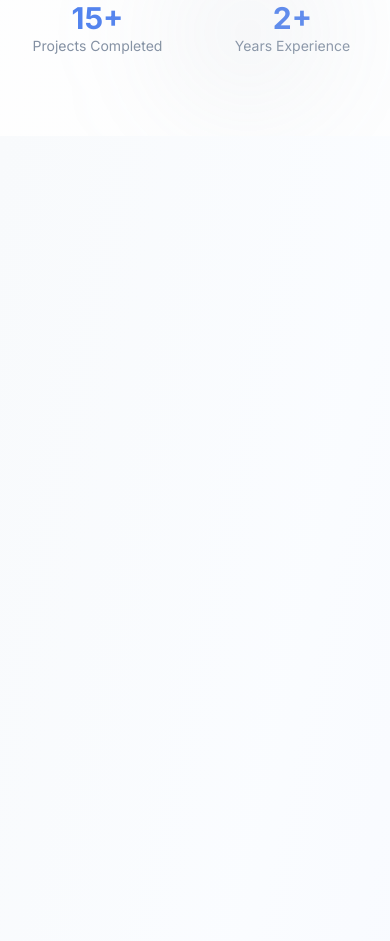
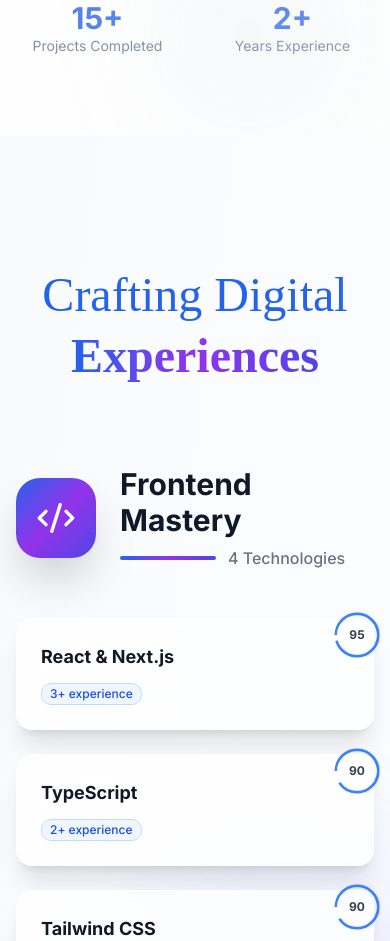
Before and after one commit to Sachit0-0/portfolio-v3, a Next.js app: page / in a window 390 px wide. Shown: the part 2260-3201 px from the top of the page. Built offline with nearby package versions, Linux system fonts and the light colour scheme.

Commit message:
another one

```diff
--- a/components/skills-expertise.tsx
+++ b/components/skills-expertise.tsx
@@ -5,7 +5,6 @@ import { Badge } from "@/components/ui/badge"
 import { Code2, Database, ArrowRight } from "lucide-react"
 import { useRef, memo, useMemo } from "react"
 import dynamic from "next/dynamic"
-import { useIsMobile } from "@/lib/useIsMobile"
 
 const TechShowcase = dynamic(() => import("./tech-showcase"), { ssr: false })
 
@@ -34,38 +33,27 @@ const skillsData = Object.freeze([
   },
 ])
 
-const FloatingSkillBadge = memo(({ skill, index, categoryIndex, isMobile }: any) => {
+const FloatingSkillBadge = memo(({ skill, index, categoryIndex }: any) => {
   const ref = useRef(null)
   const isInView = useInView(ref, { once: true })
 
   return (
     <motion.div
       ref={ref}
-			initial={isMobile ? false : { opacity: 0, scale: 0.95, rotate: -6 }}
-			animate={isInView && !isMobile ? { opacity: 1, scale: 1, rotate: 0 } : {}}
-			transition={
-				isMobile
-					? {}
-					: {
+      initial={{ opacity: 0, scale: 0.95, rotate: -6 }}
+      animate={isInView ? { opacity: 1, scale: 1, rotate: 0 } : {}}
+      transition={{
         duration: 0.5,
         delay: categoryIndex * 0.15 + index * 0.07,
         type: "spring",
         stiffness: 180,
         damping: 18,
-					  }
-			}
-			whileHover={isMobile ? {} : { scale: 1.04, y: -4 }}
+      }}
+      whileHover={{ scale: 1.04, y: -4 }}
       className="group cursor-pointer"
     >
-			<div
-				className={`relative p-6 rounded-2xl border ${
-					isMobile
-						? "bg-white dark:bg-gray-900 shadow"
-						: "bg-white/80 dark:bg-gray-900/80 backdrop-blur-xl shadow-xl hover:shadow-2xl"
-				} border-white/20 dark:border-gray-700/30 transition-all duration-400`}
-			>
+      <div className="relative p-6 rounded-2xl border bg-white/80 dark:bg-gray-900/80 backdrop-blur-xl shadow-xl hover:shadow-2xl border-white/20 dark:border-gray-700/30 transition-all duration-400">
         {/* Skill level arc */}
-				{!isMobile && (
         <div className="absolute -top-2 -right-2">
           <div className="relative w-12 h-12">
             <svg className="w-12 h-12 transform -rotate-90" viewBox="0 0 36 36">
@@ -83,7 +71,6 @@ const FloatingSkillBadge = memo(({ skill, index, categoryIndex, isMobile }: any)
             </div>
           </div>
         </div>
-				)}
 
         <div className="space-y-3">
           <h4 className="font-bold text-lg text-gray-900 dark:text-white group-hover:text-blue-600 dark:group-hover:text-blue-400 transition-colors">
@@ -100,9 +87,7 @@ const FloatingSkillBadge = memo(({ skill, index, categoryIndex, isMobile }: any)
         </div>
 
         {/* Hover effect */}
-				{!isMobile && (
         <div className="absolute inset-0 rounded-2xl bg-gradient-to-br from-blue-500/5 to-purple-500/5 opacity-0 group-hover:opacity-100 transition-opacity duration-400" />
-				)}
       </div>
     </motion.div>
   )
@@ -111,7 +96,6 @@ const FloatingSkillBadge = memo(({ skill, index, categoryIndex, isMobile }: any)
 FloatingSkillBadge.displayName = "FloatingSkillBadge"
 
 export function SkillsExpertise() {
-	const isMobile = useIsMobile()
   const containerRef = useRef(null)
   const isInView = useInView(containerRef, { once: true, margin: "-100px" })
 
@@ -120,8 +104,8 @@ export function SkillsExpertise() {
     offset: ["start end", "end start"],
   })
 
-	const y = useTransform(scrollYProgress, [0, 1], isMobile ? [0, 0] : [0, -40])
-	const opacity = useTransform(scrollYProgress, [0, 0.2, 0.8, 1], isMobile ? [1, 1, 1, 1] : [0, 1, 1, 0])
+  const y = useTransform(scrollYProgress, [0, 1], [0, -40])
+  const opacity = useTransform(scrollYProgress, [0, 0.2, 0.8, 1], [0, 1, 1, 0])
 
   const categories = useMemo(() => skillsData, [])
 
@@ -131,7 +115,6 @@ export function SkillsExpertise() {
       <div className="absolute inset-0 bg-gradient-to-br from-slate-50 via-blue-50/30 to-indigo-50/50 dark:from-gray-950 dark:via-blue-950/30 dark:to-indigo-950/50" />
 
       {/* Animated orbs */}
-			{!isMobile && (
       <motion.div style={{ y }} className="absolute inset-0 overflow-hidden pointer-events-none">
         <div className="absolute top-1/4 left-1/4 w-96 h-96 bg-gradient-to-r from-blue-400/20 to-purple-400/20 rounded-full blur-3xl animate-pulse" />
         <div
@@ -139,26 +122,22 @@ export function SkillsExpertise() {
           style={{ animationDelay: "1s" }}
         />
       </motion.div>
-			)}
 
       <motion.div style={{ opacity }} className="container mx-auto px-4 relative z-10">
         {/* Header */}
         <motion.div
-					initial={isMobile ? false : { opacity: 0, y: 40 }}
-					animate={isInView && !isMobile ? { opacity: 1, y: 0 } : {}}
+          initial={{ opacity: 0, y: 40 }}
+          animate={isInView ? { opacity: 1, y: 0 } : {}}
           transition={{ duration: 0.7, ease: "easeOut" }}
           className="text-center mb-20"
         >
           <h2 className="text-5xl md:text-6xl lg:text-7xl font-bold mb-6 leading-tight">
-						<span className="bg-gradient-to-r caveat-text text-primary">
-							Crafting Digital
-						</span>
+            <span className="bg-gradient-to-r caveat-text text-primary">Crafting Digital</span>
             <br />
             <span className="bg-gradient-to-r from-blue-600 via-purple-600 to-indigo-600 bg-clip-text text-transparent caveat-bold">
               Experiences
             </span>
           </h2>
-
         </motion.div>
 
         {/* Skills list */}
@@ -166,8 +145,8 @@ export function SkillsExpertise() {
           {categories.map((category, categoryIndex) => (
             <motion.div
               key={category.category}
-							initial={isMobile ? false : { opacity: 0, y: 80 }}
-							animate={isInView && !isMobile ? { opacity: 1, y: 0 } : {}}
+              initial={{ opacity: 0, y: 80 }}
+              animate={isInView ? { opacity: 1, y: 0 } : {}}
               transition={{
                 duration: 0.7,
                 delay: categoryIndex * 0.22,
@@ -178,45 +157,33 @@ export function SkillsExpertise() {
               {/* Category header */}
               <div className="flex items-center gap-6 mb-12">
                 <motion.div
-									whileHover={isMobile ? {} : { scale: 1.07, rotate: 4 }}
+                  whileHover={{ scale: 1.07, rotate: 4 }}
                   className={`w-20 h-20 rounded-3xl bg-gradient-to-br ${category.gradient} flex items-center justify-center shadow-2xl`}
                 >
                   <category.icon className="w-10 h-10 text-white" />
                 </motion.div>
                 <div className="flex-1">
-									<h3 className="text-3xl md:text-4xl font-bold text-gray-900 dark:text-white mb-2">
-										{category.category}
-									</h3>
+                  <h3 className="text-3xl md:text-4xl font-bold text-gray-900 dark:text-white mb-2">{category.category}</h3>
                   <div className="flex items-center gap-3">
                     <div className={`h-1 w-24 bg-gradient-to-r ${category.gradient} rounded-full`} />
-										<span className="text-gray-500 dark:text-gray-400 font-medium">
-											{category.skills.length} Technologies
-										</span>
+                    <span className="text-gray-500 dark:text-gray-400 font-medium">{category.skills.length} Technologies</span>
                   </div>
                 </div>
-								{!isMobile && (
                 <motion.div whileHover={{ x: 4 }} className="hidden md:flex items-center gap-2 text-gray-400 dark:text-gray-500">
                   <span className="text-sm font-medium">Explore</span>
                   <ArrowRight className="w-4 h-4" />
                 </motion.div>
-								)}
               </div>
 
               {/* Skills grid */}
               <div className="grid grid-cols-1 md:grid-cols-2 lg:grid-cols-4 gap-6">
                 {category.skills.map((skill, skillIndex) => (
-									<FloatingSkillBadge
-										key={skill.name}
-										skill={skill}
-										index={skillIndex}
-										categoryIndex={categoryIndex}
-										isMobile={isMobile}
-									/>
+                  <FloatingSkillBadge key={skill.name} skill={skill} index={skillIndex} categoryIndex={categoryIndex} />
                 ))}
               </div>
             </motion.div>
           ))}
-					{!isMobile && <TechShowcase />}
+          <TechShowcase />
         </div>
       </motion.div>
     </section>
--- a/components/ui/magiccard.tsx
+++ b/components/ui/magiccard.tsx
@@ -1,3 +1,5 @@
+import Image from "next/image"
+
 const MagicCard = () => {
   return (
     <div className="card">
@@ -18,18 +20,25 @@ const MagicCard = () => {
           <path d="m22 7-8.97 5.7a1.94 1.94 0 0 1-2.06 0L2 7"></path>
         </svg>
       </button>
-      <div className="profile-pic">
-        <img src="https://as2.ftcdn.net/jpg/03/10/98/07/1000_F_310980750_HIO0JpkHvjkrYfmYq5S2qTdkoSqeO8hW.jpg" alt="Sachit" />
+      <div className="profile-pic" style={{ position: "relative", width: "100%", height: "auto", aspectRatio: "1 / 1" }}>
+        <Image
+          src="https://as2.ftcdn.net/jpg/03/10/98/07/1000_F_310980750_HIO0JpkHvjkrYfmYq5S2qTdkoSqeO8hW.jpg"
+          alt="Sachit"
+          fill
+          style={{ objectFit: "cover", borderRadius: "inherit" }}
+          priority
+        />
       </div>
       <div className="bottom">
         <div className="content">
           <span className="name">Sachit</span>
-          <span className="about-me"
-            >Hey please free to reach out to me for any queries, suggestions or just to say hi.
+          <span className="about-me">
+            Hey please free to reach out to me for any queries, suggestions or just to say hi.
           </span>
         </div>
         <div className="bottom-bottom">
           <div className="social-links-container">
+            {/* SVG icons unchanged */}
             <svg
               viewBox="0 0 16 15.999"
               height="15.999"
@@ -59,7 +68,7 @@ const MagicCard = () => {
         </div>
       </div>
     </div>
-  );
-};
+  )
+}
 
-export default MagicCard;
+export default MagicCard
--- a/lib/useIsMobile.ts
+++ /dev/null
@@ -1,15 +0,0 @@
-
-import { useEffect, useState } from "react"
-
-export function useIsMobile() {
-	const [isMobile, setIsMobile] = useState(false)
-
-	useEffect(() => {
-		const handleResize = () => setIsMobile(window.innerWidth < 768)
-		handleResize()
-		window.addEventListener("resize", handleResize)
-		return () => window.removeEventListener("resize", handleResize)
-	}, [])
-
-	return isMobile
-}
```
Also changed, not shown: app/page.tsx (+19 -37 lines). Lines whose indentation alone changed are shown as unchanged.
